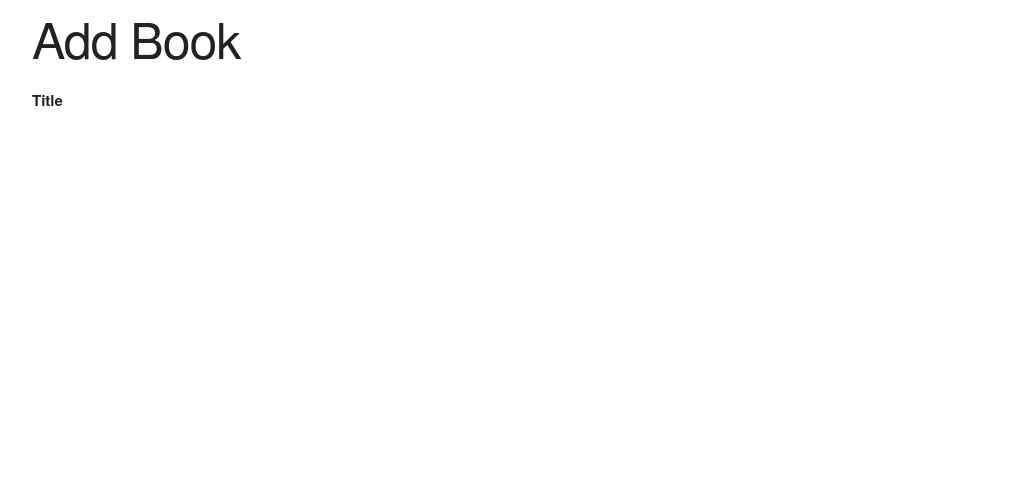
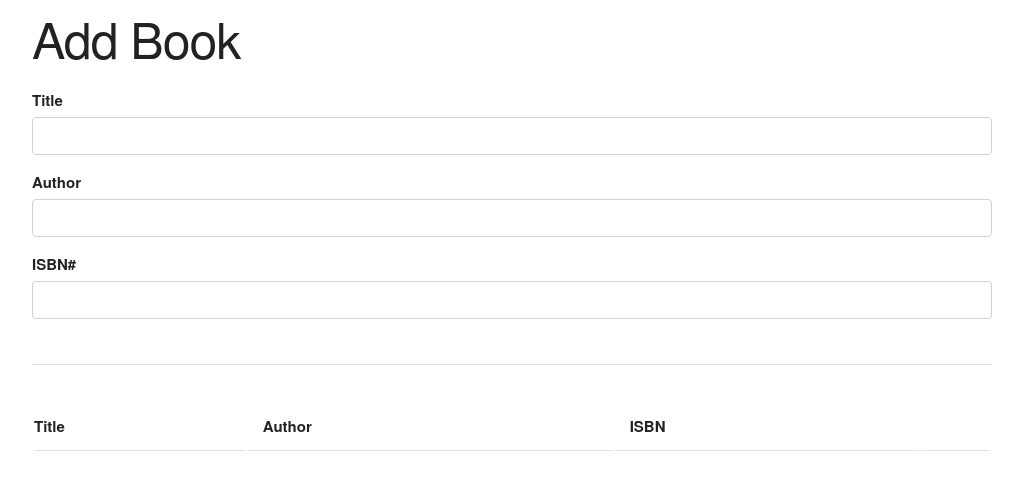
Before and after one commit to LukeMwila/booklist, a plain HTML site: page index.html in a window 1280 px wide. Shown: the whole page, without its empty margins (128-1151 px from the left). Drawn offline with nearby package versions, Linux system fonts and the light colour scheme.

Commit message:
Created the layout for the form and added simple styling

```diff
--- a/index.html
+++ b/index.html
@@ -6,16 +6,43 @@
         <meta name="viewport" content="width=device-width, initial-scale=1.0">
         <meta http-equiv="X-UA-Compatible" content="ie=edge">
         <link rel="stylesheet" href="https://cdnjs.cloudflare.com/ajax/libs/skeleton/2.0.4/skeleton.css" />
+        <style>
+            .success, .error{
+                color: white;
+                padding: 5px;
+                margin: 5px 0 15px 0;
+            }
+        </style>
     </head>
     <body>
         <div class="container">
             <h1>Add Book</h1>
             <form id="book-form">
                 <div>
-                    <label for"Title">Title</label>
-
+                    <label for"title">Title</label>
+                    <input type="text" id="title" class="u-full-width">
+                </div>
+                <div>
+                    <label for"author">Author</label>
+                    <input type="text" id="author" class="u-full-width">
+                </div>
+                <div>
+                    <label for"isbn">ISBN#</label>
+                    <input type="text" id="isbn" class="u-full-width">
                 </div>
             </form>
+            <hr>
+            <table class="u-full-width">
+                <thead>
+                    <tr>
+                        <th>Title</th>
+                        <th>Author</th>
+                        <th>ISBN</th>
+                        <th></th>
+                    </tr>
+                </thead>
+                <tbody id="book-list"></tbody>
+            </table>
         </div>
     </body>
     <script src="app.js"></script>
```
